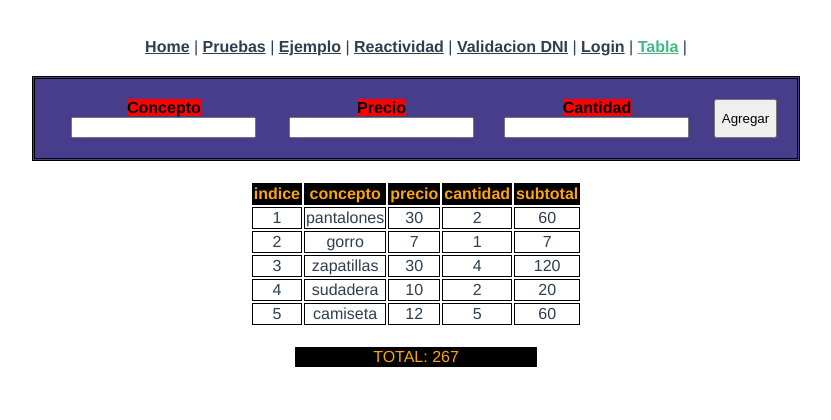
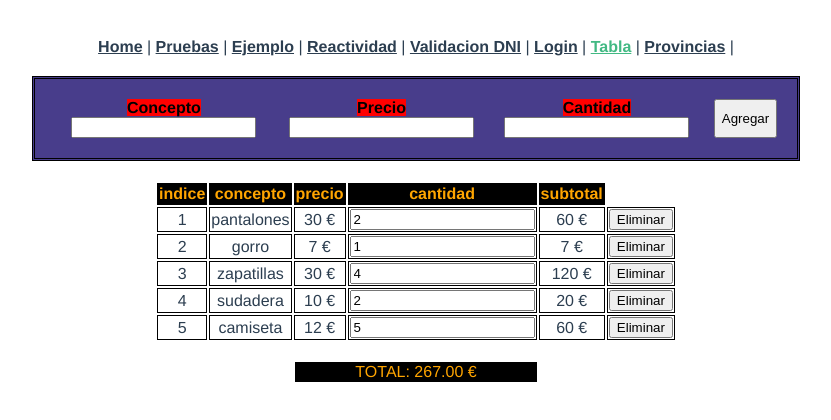
Before and after one commit to pgmez92/vue_primero, a Vue app: page /ejercicio4 in a window 1280 px wide. Shown: the top 420 px of the page, without its empty margins (224-1055 px from the left). Built offline with nearby package versions, Linux system fonts and the light colour scheme.

Commit message:
actualizacion de la tabla (ahora puede modificar y eliminar elementos)

```diff
--- a/src/App.vue
+++ b/src/App.vue
@@ -7,6 +7,7 @@
     <router-link to="/ejercicio2">Validacion DNI</router-link> |
     <router-link to="/ejercicio3">Login</router-link> |
     <router-link to="/ejercicio4">Tabla</router-link> |
+    <router-link to="/ejercicio5">Provincias</router-link> |
     <router-view />
   </div>
 </template>
--- a/src/components/Tabla.vue
+++ b/src/components/Tabla.vue
@@ -10,7 +10,7 @@
     </div>
   </div>
 
-  <table class="tabla">
+  <table class="tabla" id="cantProd">
     <thead>
       <tr>
         <th>indice</th>
@@ -24,21 +24,22 @@
       <tr v-for="(producto, i) in datos" :key="i">
         <td>{{ i + 1 }}</td>
         <td>{{ producto.concepto }}</td>
-        <td>{{ producto.precio }}</td>
-        <td>{{ producto.cantidad }}</td>
-        <td>{{ subTotal(producto.precio, producto.cantidad) }}</td>
+        <td>{{ producto.precio }} €</td>
+        <td><input type="number" v-model="producto.cantidad" /></td>
+        <td>{{ subTotal(producto.precio, producto.cantidad) }} €</td>
+        <td><button @click="eliminarProd">Eliminar</button></td>
       </tr>
     </tbody>
   </table>
   <div class="total">
     <div colspan="3">
-      TOTAL: <span>{{ total }}</span>
+      TOTAL: <span>{{ total }} €</span>
     </div>
   </div>
 </template>
 
 <script>
-import { ref, reactive, onMounted } from "vue";
+import { ref, reactive, onMounted, computed } from "vue";
 import Input from "@/components/Input";
 
 export default {
@@ -55,31 +56,34 @@ export default {
       { concepto: "sudadera", cantidad: 2, precio: 10 },
       { concepto: "camiseta", cantidad: 5, precio: 12 },
     ]);
-    let total = ref(0);
     const subTotal = (cant, precio) => cant * precio;
-    const calcTotal = () => {
-      datos.forEach(
-        (producto) => (total.value += producto.cantidad * producto.precio)
-      );
-    };
+    const total = computed(() => {
+      let total = 0;
+      datos.forEach((producto) => {
+        total += producto.cantidad * producto.precio;
+      });
+      return total.toFixed(2);
+    });
     const agregar = () => {
       let nuevo = {
         concepto: concep.lastChild.lastChild.value,
         cantidad: cant.lastChild.lastChild.value,
         precio: prec.lastChild.lastChild.value,
       };
-
       datos.push(nuevo);
-      total.value = 0;
-      calcTotal();
     };
 
-    onMounted(() => calcTotal());
+    const eliminarProd = (e) => {
+      let index = e.path[2].firstChild.textContent - 1;
+      datos.splice(index, 1);
+    };
+
     return {
       datos,
       subTotal,
       total,
       agregar,
+      eliminarProd,
     };
   },
 };
--- a/src/router/index.js
+++ b/src/router/index.js
@@ -5,6 +5,7 @@ import Ejercicio1 from '../views/Ejercicio1.vue'
 import Ejercicio2 from '../views/Ejercicio2.vue'
 import Ejercicio3 from '../views/Ejercicio3.vue'
 import Ejercicio4 from '../views/Ejercicio4.vue'
+import Ejercicio5 from '../views/Ejercicio5.vue'
 
 const routes = [
   {
@@ -33,6 +34,11 @@ const routes = [
     component: Ejercicio4
   },
   {
+    path: '/ejercicio5',
+    name: 'Ejercicio5',
+    component: Ejercicio5
+  },
+  {
     path: '/pruebas',
     name: 'About',
     // route level code-splitting
--- /dev/null
+++ b/src/views/Ejercicio5.vue
@@ -0,0 +1,14 @@
+<template>
+
+</template>
+
+<script>
+
+export default {
+  name: "Ejercicio5",
+
+};
+</script>
+
+<style>
+</style>
```
